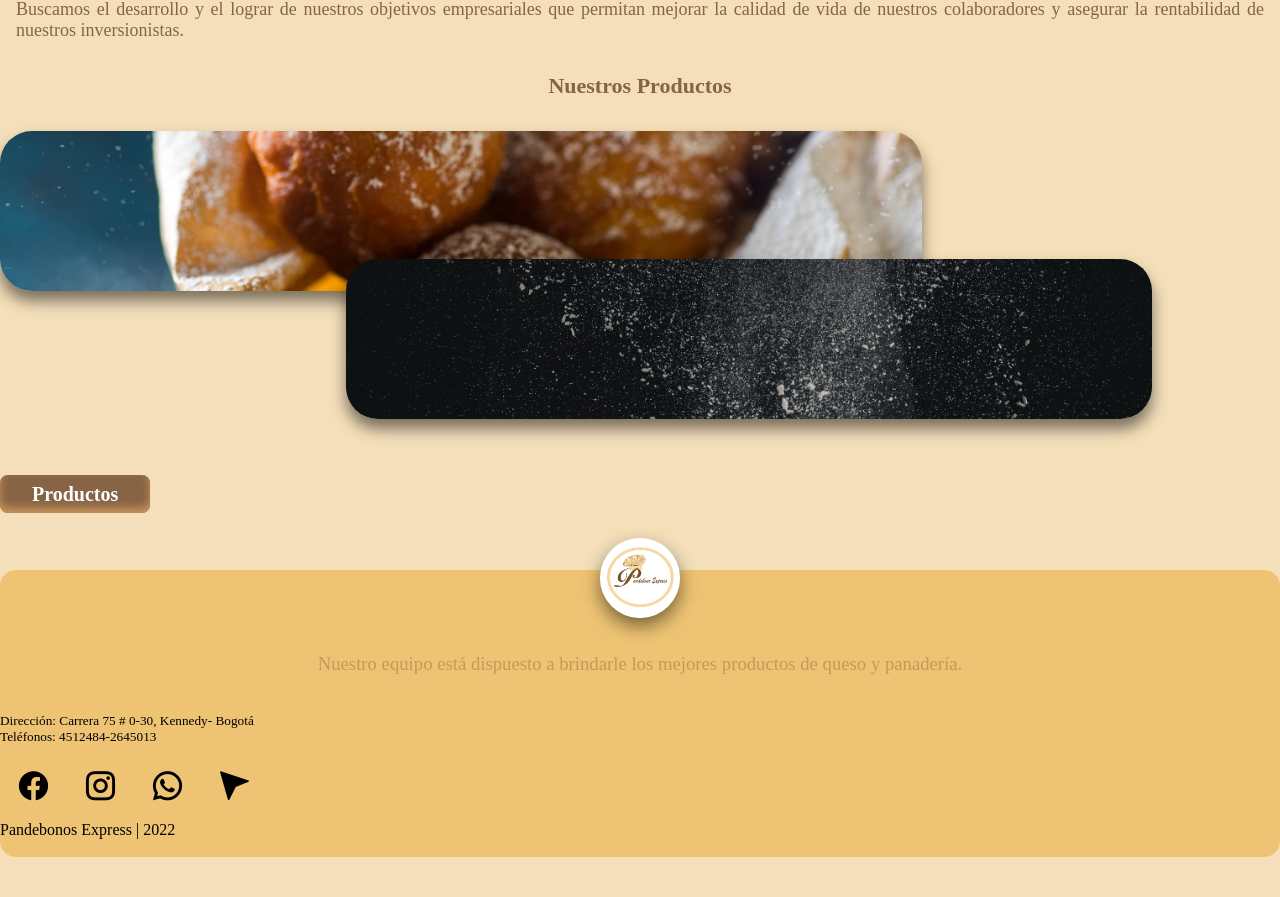
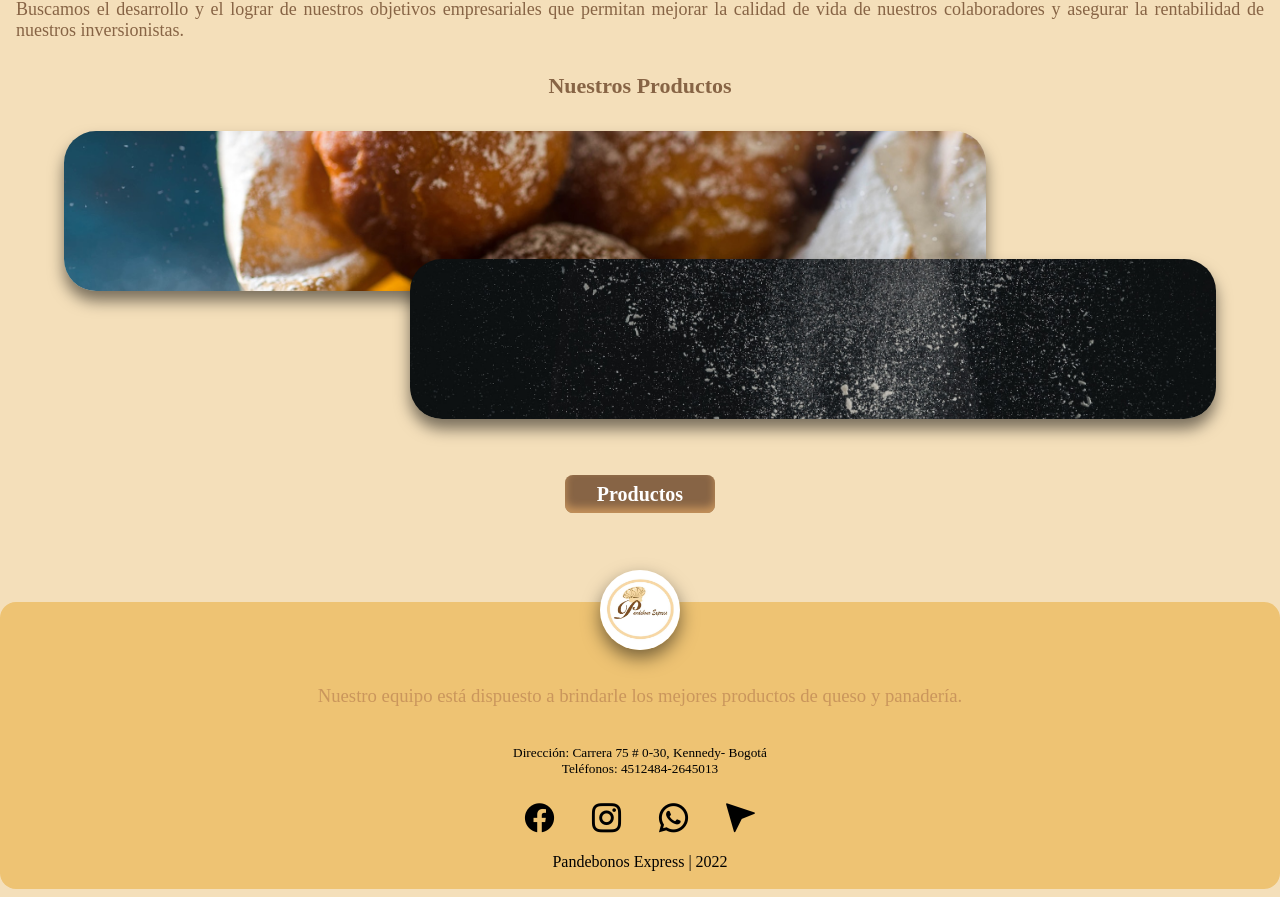
Before and after one commit to JhonattanSSG01/Pandebonos_Express, a React (Create React App) app: page / in a window 1280 px wide. Shown: the part 1131-2028 px from the top of the page. Before the commit the page ends 1996 px from the top, so only its background shows below. Built offline with nearby package versions, Linux system fonts and the light colour scheme; a web font is replaced by a local one.

Commit message:
Modificando algunos estilos ya implementado con Router

```diff
--- a/src/App.css
+++ b/src/App.css
@@ -28,18 +28,7 @@
   color: #61dafb;
 }
 
-/* Boton Productos */
-.buttonProducts {
-  text-decoration: none;
-  padding: 0.5rem 2rem;
-  font-size: 20px;
-  font-weight: 600;
-  border-radius: 0.5rem;
-  color: var(--colorGlobal);
-  background-color: var(--colorText);
-  box-shadow: inset 0 -5px 8px var(--colorNav);
-  font-family: var(--fontPrincipal);
-}
+
 
 @keyframes App-logo-spin {
   from {
--- a/src/App.js
+++ b/src/App.js
@@ -1,21 +1,13 @@
 import React from 'react';
 import './App.css';
-import './components/Home/home.css';
-import Header from './components/Header/Header';
 import Home from './components/Home/Home';
-import Footer from './components/Footer/Footer';
-import { Link } from 'react-router-dom';
 
 
 function App() {
   return (
     <>
-      <Header/>
       <Home />
-      <Link to='/categories' className="buttonProducts">
-        Productos
-      </Link>
-      <Footer/>
+
     </>
   );
 }
--- a/src/components/Footer/footer.css
+++ b/src/components/Footer/footer.css
@@ -27,6 +27,10 @@ footer > .containerFooter{
   color: var(--colorNav);
 }
 
+.socialMedia{
+  text-align: center;
+}
+
 .socialMedia > .address > h5{
   font-weight: 400;
 }
--- a/src/components/Home/Home.jsx
+++ b/src/components/Home/Home.jsx
@@ -1,12 +1,16 @@
-import React from 'react';
-import './home.css';
-import Welcome from './assets/welcome.jpg';
-import Products1 from './assets/categoria1.jpg';
-import Products2 from './assets/categoria2.jpg';
+import React from "react";
+import "./home.css";
+import Welcome from "./assets/welcome.jpg";
+import Products1 from "./assets/categoria1.jpg";
+import Products2 from "./assets/categoria2.jpg";
+import Header from "../Header/Header";
+import Footer from "../Footer/Footer";
+import { Link } from "react-router-dom";
 
-const Home = _ => {
+const Home = (_) => {
   return (
     <>
+      <Header />
       <main>
         <div className="legendWelcome">
           <img src={Welcome} alt="Imagen de Bienvenida" />
@@ -34,9 +38,15 @@ const Home = _ => {
             alt="Imagen alusiva a los productos elaborados"
           />
         </div>
+        <div className="buttonProducts">
+          <Link to="/categories" className="button">
+            Productos
+          </Link>
+        </div>
       </main>
+      <Footer />
     </>
   );
-}
+};
 
 export default Home;
--- a/src/components/Home/home.css
+++ b/src/components/Home/home.css
@@ -1,6 +1,11 @@
 /* Misión de la empresa */
+.legendWelcome{
+  width: 90%;
+  margin: auto;
+}
+
 .legendWelcome img {
-  width: 90%;
+  width: 100%;
   margin: 2rem 0 1rem 0;
   box-shadow: 0 0 30px rgba(0, 0, 0, 0.5);
 }
@@ -33,7 +38,7 @@ main > .text {
 .products {
   width: 90%;
   height: 18rem;
-  margin: 2rem 0 4rem;
+  margin: 2rem auto;
   position: relative;
 }
 
@@ -55,3 +60,22 @@ main > .text {
   bottom: 0;
   right: 0;
 }
+
+/* Boton Productos */
+.buttonProducts{
+  width: 70%;
+  margin: auto;
+  padding: 2rem 0;
+  text-align: center;
+}
+
+.button {
+  padding: 0.5rem 2rem;
+  text-decoration: none;
+  font-size: 20px;
+  font-weight: 600;
+  border-radius: 0.5rem;
+  color: var(--colorGlobal);
+  background-color: var(--colorText);
+  box-shadow: inset 0 -5px 8px var(--colorNav);
+}
```
